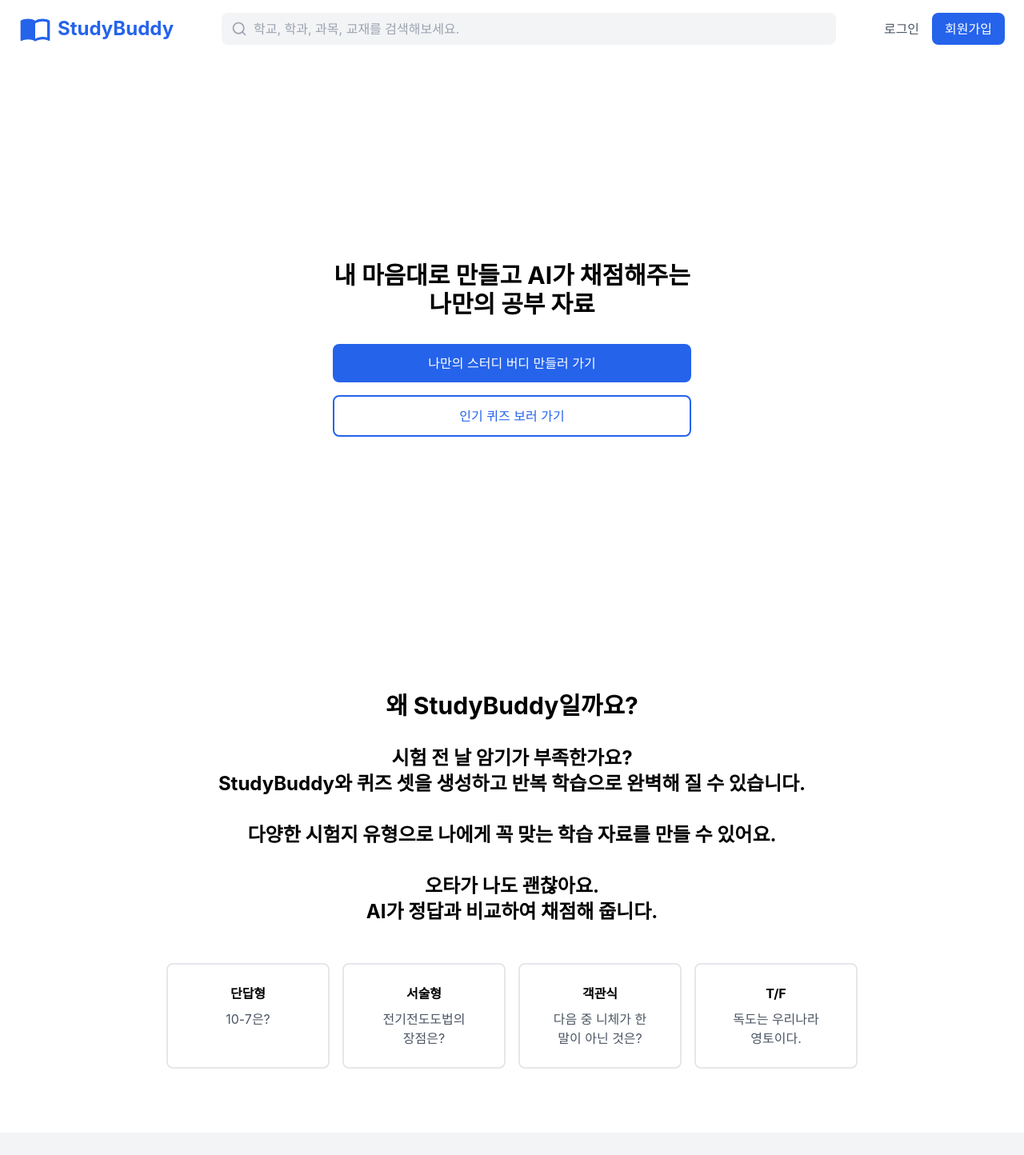
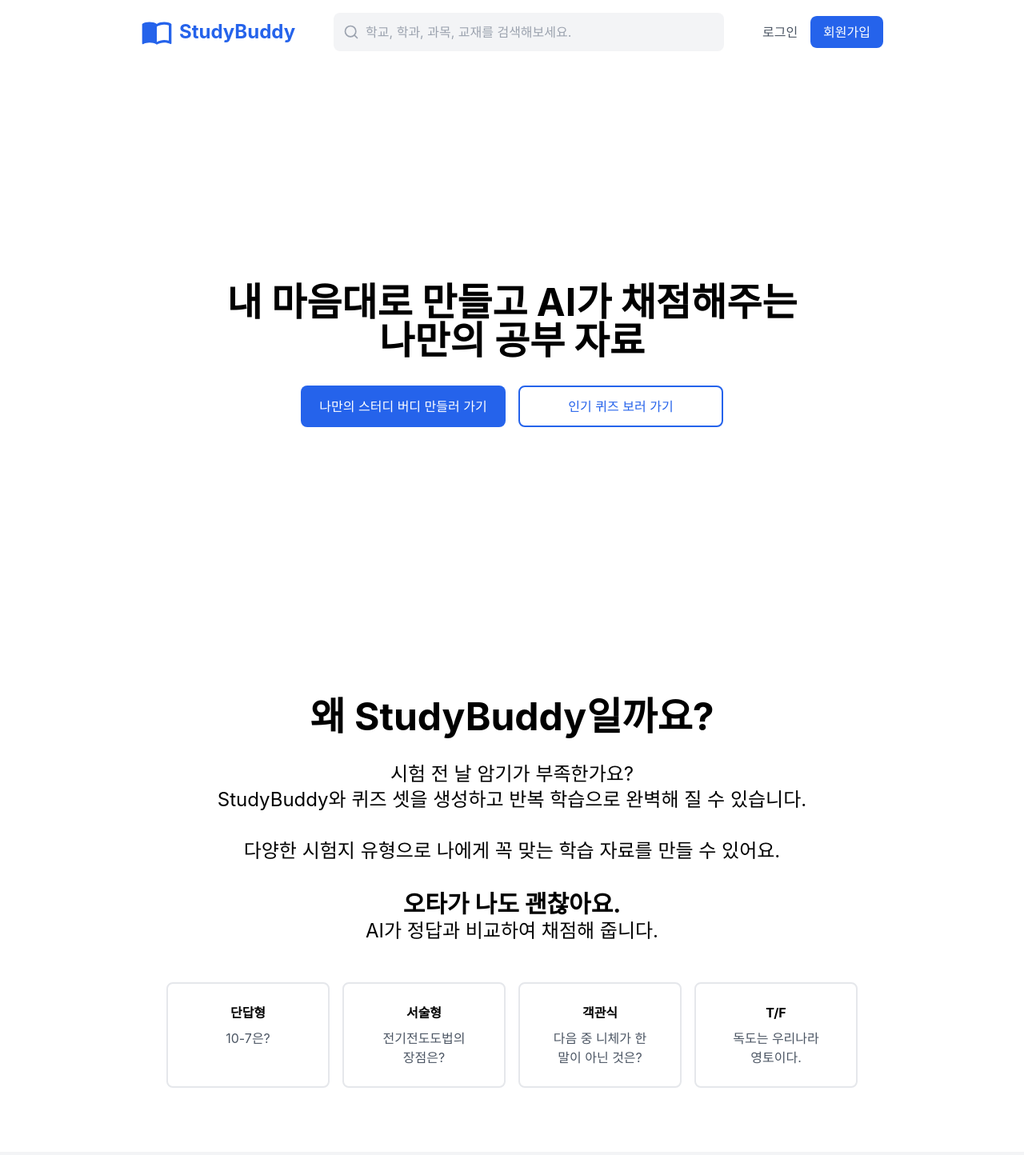
Before and after one commit to ajinjink/quiz_front, a React (Create React App) app in the folder quiz/: page / in a window 1280 px wide. Shown: the top 1444 px of the page at 80% size. Built offline with nearby package versions, Linux system fonts and the light colour scheme; no server answers.

Commit message:
edited styling

```diff
--- a/quiz/src/ui/component/SearchBlock.tsx
+++ b/quiz/src/ui/component/SearchBlock.tsx
@@ -7,14 +7,14 @@
 const SearchBlock = ({placeholder}: SearchBlockProps) => {
     return (
         <div className="flex-1 max-w-3xl mx-12">
-            <div className="relative">
+            <div className="relative" >
                 <div className="absolute inset-y-0 left-3 flex items-center">
                     <Search className="h-5 w-5 text-gray-400" />
                 </div>
                 <input
                     type="text"
                     placeholder={placeholder}
-                    className="w-full py-2 pl-10 pr-4 bg-gray-100 rounded-lg focus:outline-none focus:ring-2 focus:ring-blue-500"
+                    className="w-full py-3 pl-10 pr-4 bg-gray-100 rounded-lg focus:outline-none focus:ring-2 focus:ring-blue-500"
                 />
             </div>
         </div>
--- a/quiz/src/ui/pages/DashBoard.tsx
+++ b/quiz/src/ui/pages/DashBoard.tsx
@@ -148,7 +148,7 @@
           </div>
           <div className="grid grid-cols-1 md:grid-cols-2 lg:grid-cols-4 gap-4">
             {Array.from({ length: 4 }).map((_, i) => (
-              <div key={i} className="border rounded-lg p-4">
+              <div key={i} className="border rounded-lg p-4 bg-white">
                 <h3 className="text-lg font-medium mb-2">컴퓨터구조 기말고사 대비</h3>
                 <div className="text-sm text-gray-600">
                   <p>컴퓨터공학과</p>
@@ -170,7 +170,7 @@
           </div>
           <div className="grid grid-cols-1 md:grid-cols-2 lg:grid-cols-4 gap-4">
             {Array.from({ length: 4 }).map((_, i) => (
-              <div key={i} className="border rounded-lg p-4">
+              <div key={i} className="border rounded-lg p-4 bg-white">
                 <h3 className="text-lg font-medium mb-2">전공의사국가고시 문제은행</h3>
                 <div className="text-sm text-gray-600">
                   <p>의과대학</p>
--- a/quiz/src/ui/pages/LandingPage.tsx
+++ b/quiz/src/ui/pages/LandingPage.tsx
@@ -24,6 +24,7 @@
 
     return (
         <div className="min-h-screen bg-white">
+            <div className="max-w-5xl mx-auto px-6">
                 {/* Navigation Bar */}
                 <nav className="flex items-center justify-between px-6 py-4">
                     <Logo />
@@ -44,21 +45,21 @@
                 <div
                     className="flex items-center justify-center"
                     style={{ height: "calc(100vh - 72px)" }}>
-                <div className="max-w-4xl w-full px-4">
+                    <div className="max-w-5xl w-full px-4">
                         <div className="text-center">
-                        <h1 className="text-3xl font-bold mb-8">
+                            <h1 className="text-5xl font-bold mb-8">
                                 내 마음대로 만들고 AI가 채점해주는
                                 <br />
                                 나만의 공부 자료
                             </h1>
-                        <div className="space-y-4">
+                            <div className="flex justify-center gap-4">
                                 <button
-                                className="w-full max-w-md py-3 bg-blue-600 text-white rounded-lg hover:bg-blue-700"
+                                    className="w-64 py-3 bg-blue-600 text-white rounded-lg hover:bg-blue-700"
                                     onClick={() => isAuthenticated ? navigate('/dashboard') : navigate('/signup')}
                                 >
                                     {isAuthenticated ? "대시보드로 이동하기" : "나만의 스터디 버디 만들러 가기"}
                                 </button>
-                            <button className="w-full max-w-md py-3 border-2 border-blue-600 text-blue-600 rounded-lg hover:bg-blue-50">
+                                <button className="w-64 py-3 border-2 border-blue-600 text-blue-600 rounded-lg hover:bg-blue-50">
                                     인기 퀴즈 보러 가기
                                 </button>
                             </div>
@@ -67,22 +68,23 @@
                 </div>
 
                 <div className="text-center mb-12 pt-16">
-                <h1 className="text-3xl font-bold mb-8">
+                    <h1 className="text-5xl font-bold mb-8">
                         왜 StudyBuddy일까요?
                     </h1>
-                <h2 className="text-2xl font-bold mb-8">
+                    <h2 className="text-2xl mb-8">
                         시험 전 날 암기가 부족한가요?
                         <br />
                         StudyBuddy와 퀴즈 셋을 생성하고 반복 학습으로 완벽해 질 수
                         있습니다.
                     </h2>
-                <h2 className="text-2xl font-bold mb-8">
+                    <h2 className="text-2xl mb-8">
                         다양한 시험지 유형으로 나에게 꼭 맞는 학습 자료를 만들 수
                         있어요.
                     </h2>
-                <h2 className="text-2xl font-bold mb-8">
+                    <h2 className="text-3xl font-bold">
                         오타가 나도 괜찮아요.
-                    <br />
+                    </h2>
+                    <h2 className="text-2xl mb-8">
                         AI가 정답과 비교하여 채점해 줍니다.
                     </h2>
                 </div>
@@ -120,7 +122,9 @@
                     </div>
                 </div>
 
-            <footer className="mt-auto bg-gray-100 py-6 mt-20">
+
+            </div>
+            <footer className="mt-auto bg-gray-100 py-6 mt-40">
                 <div className="max-w-6xl mx-auto px-4 flex justify-between items-center">
                     <div className="flex items-center space-x-2">
                         <div className="w-8 h-8">
--- a/quiz/src/ui/pages/Profile.tsx
+++ b/quiz/src/ui/pages/Profile.tsx
@@ -74,7 +74,8 @@
         );
       case '계정 설정':
         return (
-          <div className="space-y-6">
+          <div className="flex justify-center">
+            <div className="space-y-6 w-full max-w-md">
               <h2 className="text-2xl font-bold mb-6">계정 설정</h2>
               <div className="max-w-md space-y-4">
                 <div>
@@ -104,6 +105,7 @@
                 <button className="w-full bg-blue-600 text-white py-2 px-4 rounded-lg hover:bg-blue-700">
                   변경사항 저장
                 </button>
+              </div>
             </div>
           </div>
         );
--- a/quiz/src/ui/pages/Signup.tsx
+++ b/quiz/src/ui/pages/Signup.tsx
@@ -83,7 +83,7 @@
     if (validateForm()) {
       try {
         await signup(formData);
-        navigate('/');
+        navigate('/login');
       } catch (error: any) {
         // Backend error handling
         if (error.response?.data?.message?.includes('username')) {
@@ -126,7 +126,7 @@
         </div>
       </div>
 
-      <div className="max-w-md mx-auto bg-white p-8 rounded-lg shadow-md">
+      <div className="max-w-md mx-auto bg-white p-8 rounded-lg">
         <h2 className="text-2xl font-bold mb-6 text-center">회원가입</h2>
 
         {errors.server && (
@@ -235,18 +235,20 @@
             )}
           </div>
 
-          <button
-            type="submit"
-            className="w-full bg-blue-600 text-white py-2 px-4 rounded-lg hover:bg-blue-700 transition duration-200"
-          >
-            회원가입
-          </button>
+          <div>
+            <button
+              type="submit"
+              className="w-full bg-white text-blue-600 border-2 border-blue-600 py-2 px-4 rounded-lg hover:bg-blue-600 hover:text-white transition duration-200 mt-6"
+            >
+              회원가입
+            </button>
+          </div>
         </form>
 
         <div className="mt-4 text-center">
           <button
             onClick={() => navigate('/login')}
-            className="text-blue-600 hover:text-blue-800"
+            className="text-slate-400 hover:text-blue-800"
           >
             이미 계정이 있으신가요? 로그인하기
           </button>
```
Lines whose indentation alone changed are shown as unchanged.
